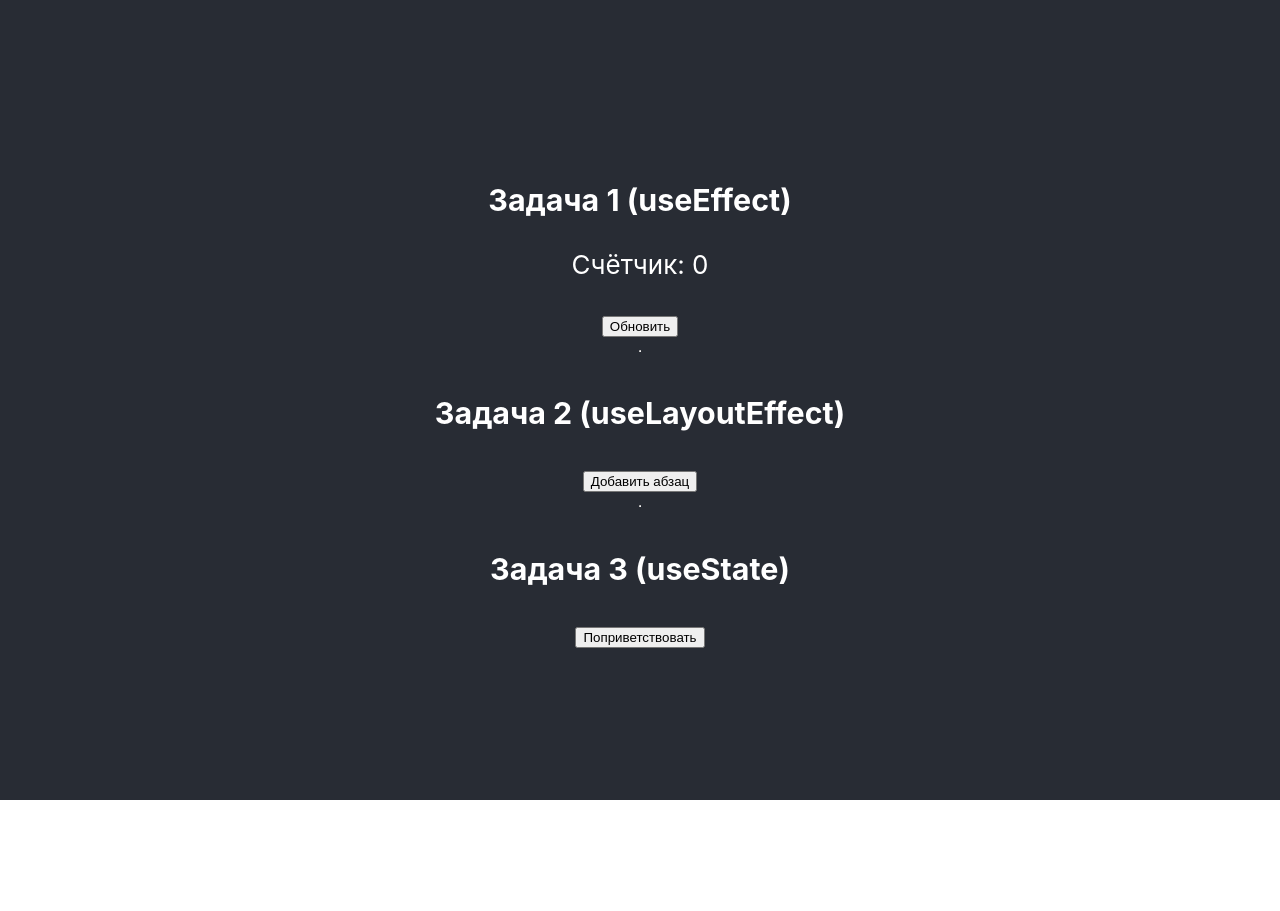
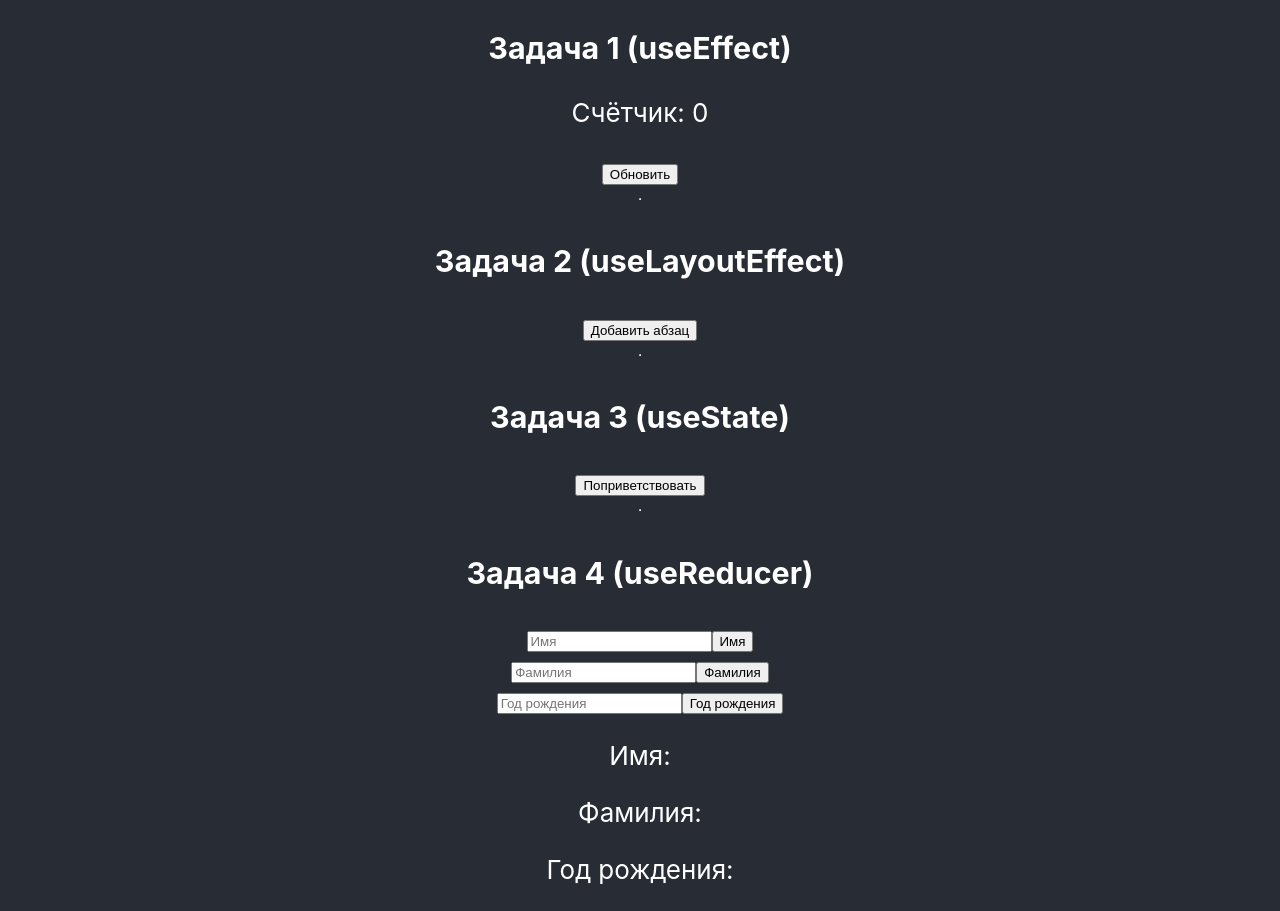
Before and after one commit to SiuzannaVach/my-app, a React (Create React App) app: page / in a window 1280 px wide. Before the commit the page ends 800 px from the top, so only its background shows below. Built offline with nearby package versions, Linux system fonts and the light colour scheme.

Commit message:
feat:Task4

```diff
--- a/src/HomeworkHooks.js
+++ b/src/HomeworkHooks.js
@@ -1,4 +1,10 @@
-import { useState, useEffect, useLayoutEffect, useRef } from "react";
+import {
+  useState,
+  useEffect,
+  useLayoutEffect,
+  useRef,
+  useReducer,
+} from "react";
 import "./App.css";
 
 // Задача 1: useEffect
@@ -58,6 +64,83 @@ function Task3() {
     </div>
   );
 }
+// Задача 4: useReducer (Имя, Фамилия, Год рождения)
+const initialUser = { name: "", lastName: "", birthYear: "" };
+
+function myReducer(state, action) {
+  switch (action.type) {
+    case "SET_NAME":
+      return { ...state, name: action.payload };
+    case "SET_LAST_NAME":
+      return { ...state, lastName: action.payload };
+    case "SET_BIRTH_YEAR":
+      return { ...state, birthYear: action.payload };
+    default:
+      return state;
+  }
+}
+
+function Task4() {
+  const [user, dispatch] = useReducer(myReducer, initialUser);
+  const [nameInput, setNameInput] = useState("");
+  const [lastNameInput, setLastNameInput] = useState("");
+  const [birthYearInput, setBirthYearInput] = useState("");
+
+  return (
+    <div>
+      <h3>Задача 4 (useReducer)</h3>
+      <div>
+        <input
+          type="text"
+          placeholder="Имя"
+          value={nameInput}
+          onChange={(e) => setNameInput(e.target.value)}
+        />
+        <button
+          onClick={() => dispatch({ type: "SET_NAME", payload: nameInput })}
+        >
+          Имя
+        </button>
+      </div>
+
+      <div>
+        <input
+          type="text"
+          placeholder="Фамилия"
+          value={lastNameInput}
+          onChange={(e) => setLastNameInput(e.target.value)}
+        />
+        <button
+          onClick={() =>
+            dispatch({ type: "SET_LAST_NAME", payload: lastNameInput })
+          }
+        >
+          Фамилия
+        </button>
+      </div>
+
+      <div>
+        <input
+          type="text"
+          placeholder="Год рождения"
+          value={birthYearInput}
+          onChange={(e) => setBirthYearInput(e.target.value)}
+        />
+        <button
+          onClick={() =>
+            dispatch({ type: "SET_BIRTH_YEAR", payload: birthYearInput })
+          }
+        >
+          Год рождения
+        </button>
+      </div>
+
+      <p>Имя: {user.name}</p>
+      <p>Фамилия: {user.lastName}</p>
+      <p>Год рождения: {user.birthYear}</p>
+    </div>
+  );
+}
 
 // Главный компонент домашнего задания
 function HomeworkHooks() {
@@ -69,6 +152,8 @@ function HomeworkHooks() {
         <Task2 />
         <hr />
         <Task3 />
+        <hr />
+        <Task4 />
       </header>
     </div>
   );
```
